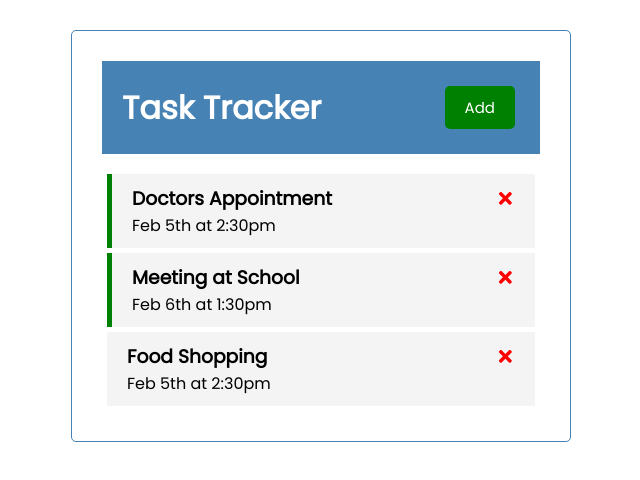
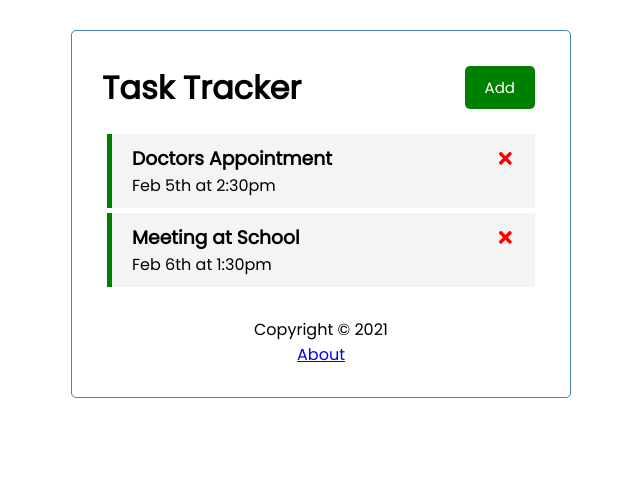
Before and after one commit to Helloalpacaa/react-task-tracker, a React (Create React App) app: page / in a window 1280 px wide. Shown: the top 480 px of the page, without its empty margins (319-959 px from the left). Built offline with nearby package versions, Linux system fonts and the light colour scheme; data requests are answered from the project's data file.

Commit message:
Use json-server as a backend server

```diff
--- /dev/null
+++ b/db.json
@@ -0,0 +1,16 @@
+{
+    "tasks": [
+      {
+        "id": 1,
+        "text": "Doctors Appointment",
+        "day": "Feb 5th at 2:30pm",
+        "reminder": true
+      },
+      {
+        "id": 2,
+        "text": "Meeting at School",
+        "day": "Feb 6th at 1:30pm",
+        "reminder": true
+      }
+    ]
+  }
--- a/package.json
+++ b/package.json
@@ -6,10 +6,12 @@
     "@testing-library/jest-dom": "^5.17.0",
     "@testing-library/react": "^13.4.0",
     "@testing-library/user-event": "^13.5.0",
+    "json-server": "^1.0.0-alpha.17",
     "prop-types": "^15.8.1",
     "react": "^18.2.0",
     "react-dom": "^18.2.0",
     "react-icons": "^4.12.0",
+    "react-router-dom": "^6.21.2",
     "react-scripts": "^5.0.1",
     "web-vitals": "^2.1.4"
   },
@@ -17,7 +19,8 @@
     "start": "react-scripts start",
     "build": "react-scripts build",
     "test": "react-scripts test",
-    "eject": "react-scripts eject"
+    "eject": "react-scripts eject",
+    "server": "json-server --watch db.json --port 5000"
   },
   "eslintConfig": {
     "extends": [
--- a/src/App.js
+++ b/src/App.js
@@ -1,67 +1,122 @@
-import React, { useState } from "react";
+import { useState, useEffect } from "react";
+import { BrowserRouter as Router, Route, Routes } from "react-router-dom";
 import Header from "./components/Header";
+import Footer from "./components/Footer";
 import Tasks from "./components/Tasks";
 import AddTask from "./components/AddTask";
-import { object } from "prop-types";
+import About from "./components/About";
 
 const App = () => {
   const [showAddTask, setShowAddTask] = useState(false);
+  const [tasks, setTasks] = useState([]);
 
-  const [tasks, setTasks] = useState([
-    {
-      id: 1,
-      text: "Doctors Appointment",
-      day: "Feb 5th at 2:30pm",
-      reminder: true,
-    },
-    {
-      id: 2,
-      text: "Meeting at School",
-      day: "Feb 6th at 1:30pm",
-      reminder: true,
-    },
-    {
-      id: 3,
-      text: "Food Shopping",
-      day: "Feb 5th at 2:30pm",
-      reminder: false,
-    },
-  ]);
+  useEffect(() => {
+    const getTasks = async () => {
+      const tasksFromServer = await fetchTasks();
+      setTasks(tasksFromServer);
+    };
+
+    getTasks();
+  }, []);
+
+  // Fetch Tasks
+  const fetchTasks = async () => {
+    const res = await fetch("http://localhost:5000/tasks");
+    const data = await res.json();
+
+    return data;
+  };
+
+  // Fetch Task
+  const fetchTask = async (id) => {
+    const res = await fetch(`http://localhost:5000/tasks/${id}`);
+    const data = await res.json();
+
+    return data;
+  };
 
   // Add Task
-  const addTask = (task) => {
-    const id = Math.floor(Math.random() * 10000) + 1;
-    const newTask = { id, ...task };
-    setTasks([...tasks, newTask]);
+  const addTask = async (task) => {
+    const res = await fetch("http://localhost:5000/tasks", {
+      method: "POST",
+      headers: {
+        "Content-type": "application/json",
+      },
+      body: JSON.stringify(task),
+    });
+
+    const data = await res.json();
+
+    setTasks([...tasks, data]);
+
+    // const id = Math.floor(Math.random() * 10000) + 1
+    // const newTask = { id, ...task }
+    // setTasks([...tasks, newTask])
   };
 
   // Delete Task
-  const deleteTask = (id) => {
-    setTasks(tasks.filter((task) => task.id !== id));
+  const deleteTask = async (id) => {
+    const res = await fetch(`http://localhost:5000/tasks/${id}`, {
+      method: "DELETE",
+    });
+    //We should control the response status to decide if we will change the state or not.
+    res.status === 200
+      ? setTasks(tasks.filter((task) => task.id !== id))
+      : alert("Error Deleting This Task");
   };
 
   // Toggle Reminder
-  const toggleReminder = (id) => {
+  const toggleReminder = async (id) => {
+    const taskToToggle = await fetchTask(id);
+    const updTask = { ...taskToToggle, reminder: !taskToToggle.reminder };
+
+    const res = await fetch(`http://localhost:5000/tasks/${id}`, {
+      method: "PUT",
+      headers: {
+        "Content-type": "application/json",
+      },
+      body: JSON.stringify(updTask),
+    });
+
+    const data = await res.json();
+
     setTasks(
       tasks.map((task) =>
-        task.id === id ? { ...task, reminder: !task.reminder } : task
+        task.id === id ? { ...task, reminder: data.reminder } : task
       )
     );
   };
 
   return (
+    <Router>
       <div className="container">
         <Header
           onAdd={() => setShowAddTask(!showAddTask)}
           showAdd={showAddTask}
         />
+        <Routes>
+          <Route
+            path="/"
+            element={
+              <>
                 {showAddTask && <AddTask onAdd={addTask} />}
                 {tasks.length > 0 ? (
-        <Tasks tasks={tasks} onDelete={deleteTask} onToggle={toggleReminder} />
+                  <Tasks
+                    tasks={tasks}
+                    onDelete={deleteTask}
+                    onToggle={toggleReminder}
+                  />
                 ) : (
                   "No Tasks To Show"
                 )}
+              </>
+            }
+          />
+          <Route path="/about" element={<About />} />
+        </Routes>
+        <Footer />
       </div>
+    </Router>
   );
 };
 
--- /dev/null
+++ b/src/components/About.js
@@ -0,0 +1,12 @@
+import { Link } from 'react-router-dom'
+
+const About = () => {
+  return (
+    <div>
+      <h4>Version 1.0.0</h4>
+      <Link to='/'>Go Back</Link>
+    </div>
+  )
+}
+
+export default About
--- /dev/null
+++ b/src/components/Footer.js
@@ -0,0 +1,12 @@
+import { Link } from 'react-router-dom'
+
+const Footer = () => {
+  return (
+    <footer>
+      <p>Copyright &copy; 2021</p>
+      <Link to='/about'>About</Link>
+    </footer>
+  )
+}
+
+export default Footer
--- a/src/components/Header.js
+++ b/src/components/Header.js
@@ -1,22 +1,36 @@
-import React from "react";
-import "./Header.css";
-import Button from "./Button";
+import PropTypes from 'prop-types'
+import { useLocation } from 'react-router-dom'
+import Button from './Button'
 
 const Header = ({ title, onAdd, showAdd }) => {
+  const location = useLocation()
+
   return (
-    <header className="header">
+    <header className='header'>
       <h1>{title}</h1>
-      <Button
-        color={showAdd ? "red" : "green"}
-        text={showAdd ? "Close" : "Add"}
-        onClick={onAdd}
-      />
+      {location.pathname === '/' && (
+        <Button
+          color={showAdd ? 'red' : 'green'}
+          text={showAdd ? 'Close' : 'Add'}
+          onClick={onAdd}
+        />
+      )}
     </header>
-  );
-};
+  )
+}
 
 Header.defaultProps = {
-  title: "Task Tracker",
-};
+  title: 'Task Tracker',
+}
 
-export default Header;
+Header.propTypes = {
+  title: PropTypes.string.isRequired,
+}
+
+// CSS in JS
+// const headingStyle = {
+//   color: 'red',
+//   backgroundColor: 'black',
+// }
+
+export default Header
```
Also changed, not shown: 1 other file (tests, documents, lock files or other folders). Lines whose indentation alone changed are shown as unchanged.
